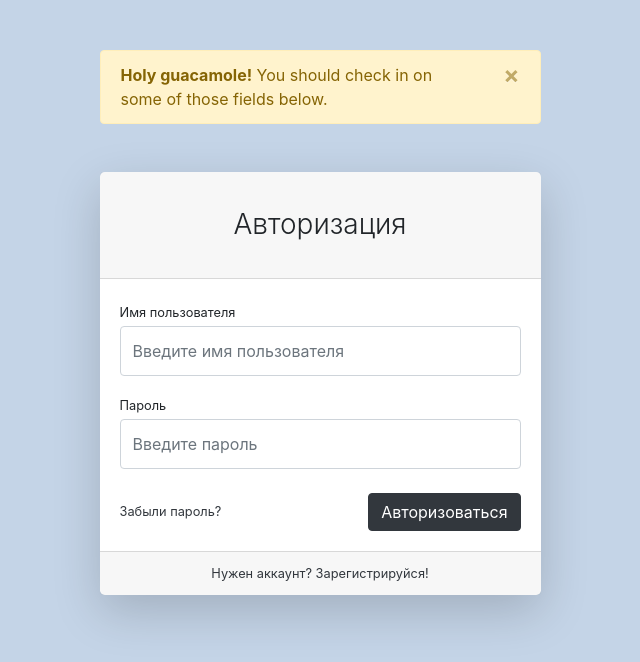
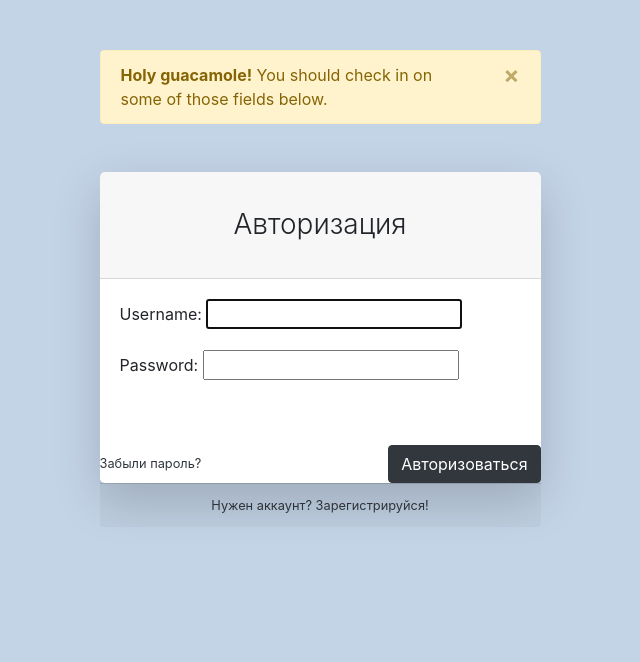
Before and after one commit to SergioRyzhov/DJANGO_SHOP_GB, a Django app: page /users/login/ in a window 1280 px wide. Shown: the top 662 px of the page, without its empty margins (320-960 px from the left). Run offline with Django 3.2, Linux system fonts and the light colour scheme; some libraries are stand-ins or nearby versions.

Commit message:
Added userlogin form

```diff
--- /dev/null
+++ b/users/forms.py
@@ -0,0 +1,7 @@
+from django.contrib.auth.forms import AuthenticationForm
+from users.models import User
+
+class UserLoginForm(AuthenticationForm):
+    class Meta:
+        model = User
+        fields = ('username', 'password')
--- a/users/templates/users/login.html
+++ b/users/templates/users/login.html
@@ -17,7 +17,7 @@
                         </div>
                         <div class="card-body">
                             <form>
-                                <div class="form-group">
+                                {% comment %} <div class="form-group">
                                     <label class="small mb-1" for="inputEmailAddress">Имя пользователя</label>
                                     <input class="form-control py-4" id="inputEmailAddress" type="email"
                                             placeholder="Введите имя пользователя"/>
@@ -25,7 +25,8 @@
                                 <div class="form-group">
                                     <label class="small mb-1" for="inputPassword">Пароль</label>
                                     <input class="form-control py-4" id="inputPassword" type="password"
-                                            placeholder="Введите пароль"/>
+                                            placeholder="Введите пароль"/> {% endcomment %}
+                                {{ form.as_p }}
                                 </div>
                                 <div class="form-group d-flex align-items-center justify-content-between mt-4 mb-0">
                                     <a class="small" href="#">Забыли пароль?</a>
--- a/users/views.py
+++ b/users/views.py
@@ -1,9 +1,13 @@
 from django.shortcuts import render
-
+from users.forms import UserLoginForm
 # Create your views here.
 
 def login(request):
-    context = {'title': 'GeekShop - Авторизация'}
+    form = UserLoginForm()
+    context = {
+        'title': 'GeekShop - Авторизация',
+        'form': form,
+    }
     return render(request, 'users/login.html', context)
 
 def registration(request):
```
